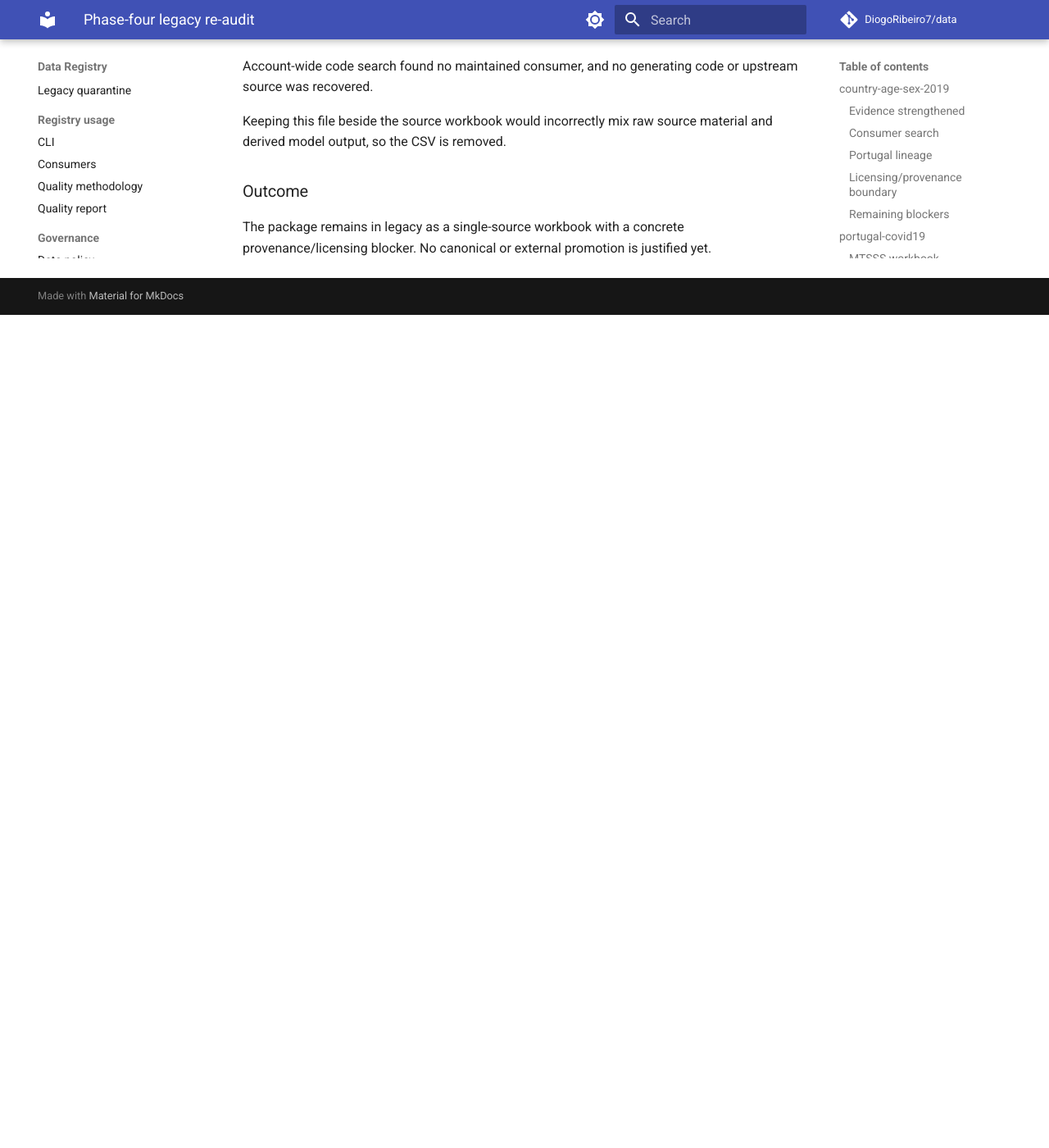
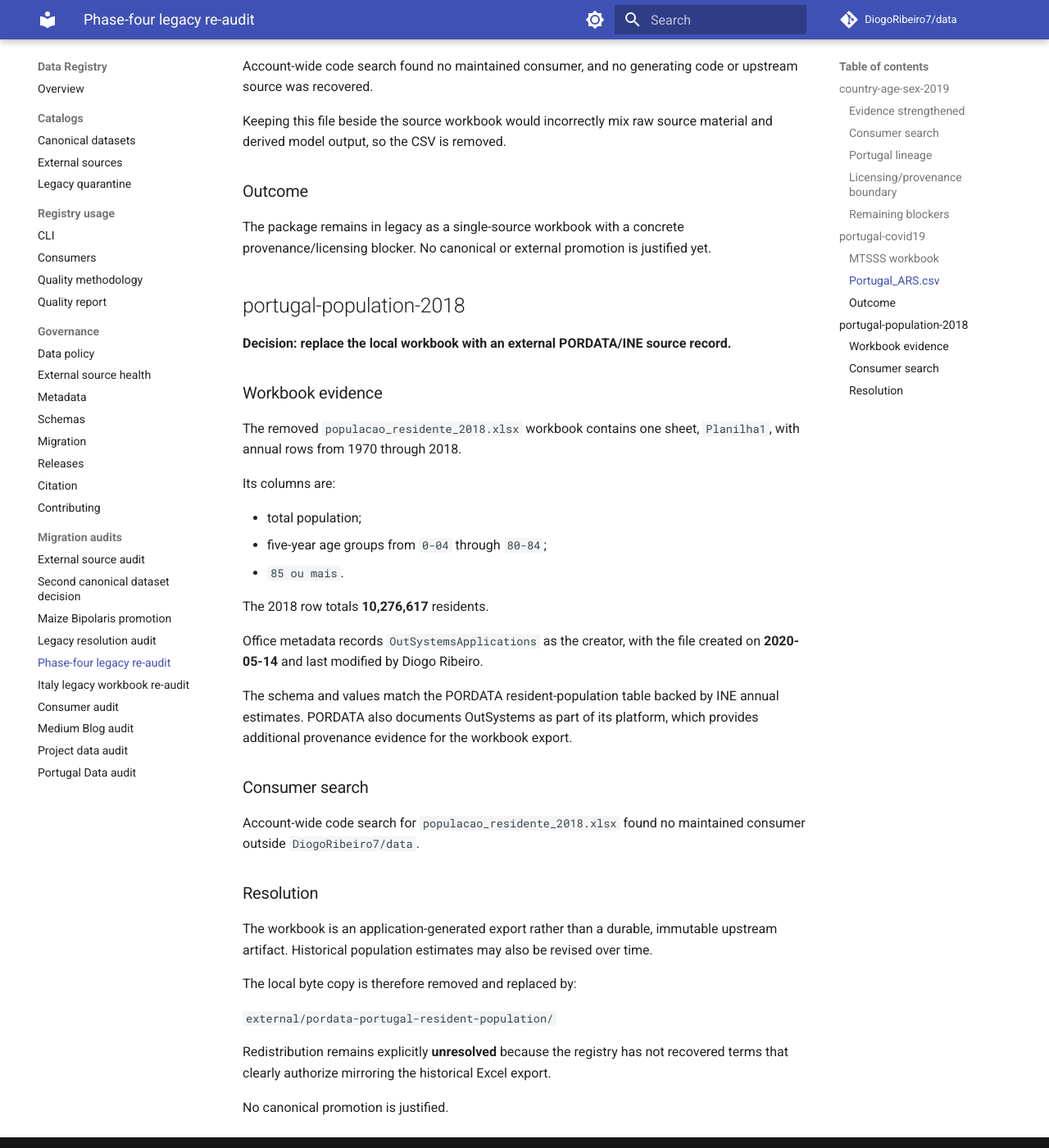
Before and after one commit to DiogoRibeiro7/data, an MkDocs documentation site: the page built from docs/migrations/LEGACY_REAUDIT_2026-10-03.md, in a window 1280 px wide and 1400 px high, scrolled down 1971 px. Shown: the whole window at 82% size. Built offline with MkDocs 1.6.1 and Material for MkDocs 9.7.7, drawn with Linux system fonts in a browser that asks for light colours; comment, search, counter and statistics services are not loaded; before the commit the page ends 2355 px from its top, so only the background shows below that.

Commit message:
docs: record Portugal population legacy re-audit

```diff
--- a/docs/migrations/LEGACY_REAUDIT_2026-10-03.md
+++ b/docs/migrations/LEGACY_REAUDIT_2026-10-03.md
@@ -90,3 +90,48 @@
 The package remains in legacy as a single-source workbook with a concrete
 provenance/licensing blocker. No canonical or external promotion is justified
 yet.
+
+
+## portugal-population-2018
+
+**Decision: replace the local workbook with an external PORDATA/INE source record.**
+
+### Workbook evidence
+
+The removed `populacao_residente_2018.xlsx` workbook contains one sheet,
+`Planilha1`, with annual rows from 1970 through 2018.
+
+Its columns are:
+
+- total population;
+- five-year age groups from `0-04` through `80-84`;
+- `85 ou mais`.
+
+The 2018 row totals **10,276,617** residents.
+
+Office metadata records `OutSystemsApplications` as the creator, with the file
+created on **2020-05-14** and last modified by Diogo Ribeiro.
+
+The schema and values match the PORDATA resident-population table backed by INE
+annual estimates. PORDATA also documents OutSystems as part of its platform,
+which provides additional provenance evidence for the workbook export.
+
+### Consumer search
+
+Account-wide code search for `populacao_residente_2018.xlsx` found no
+maintained consumer outside `DiogoRibeiro7/data`.
+
+### Resolution
+
+The workbook is an application-generated export rather than a durable,
+immutable upstream artifact. Historical population estimates may also be
+revised over time.
+
+The local byte copy is therefore removed and replaced by:
+
+`external/pordata-portugal-resident-population/`
+
+Redistribution remains explicitly **unresolved** because the registry has not
+recovered terms that clearly authorize mirroring the historical Excel export.
+
+No canonical promotion is justified.
```
